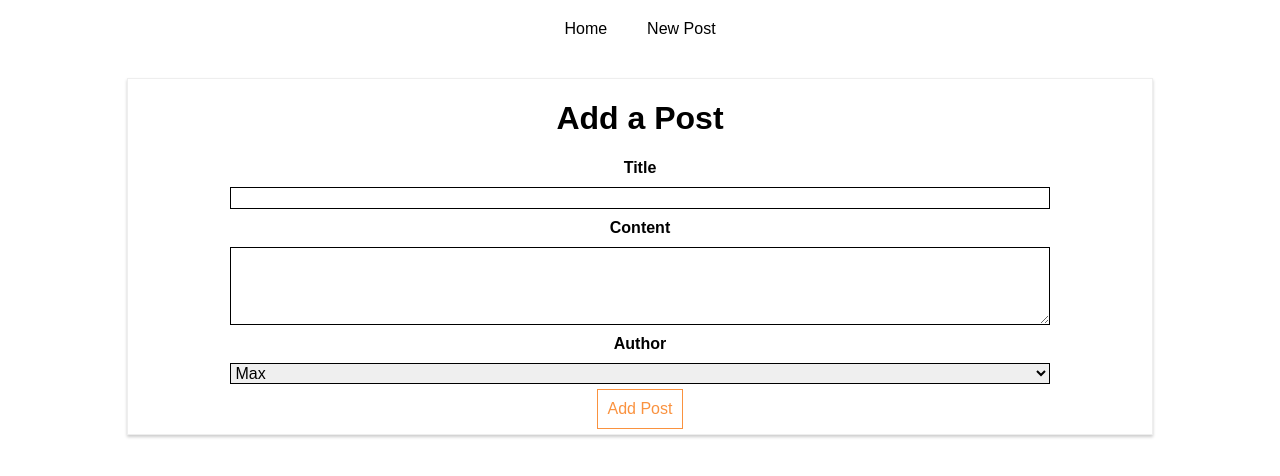
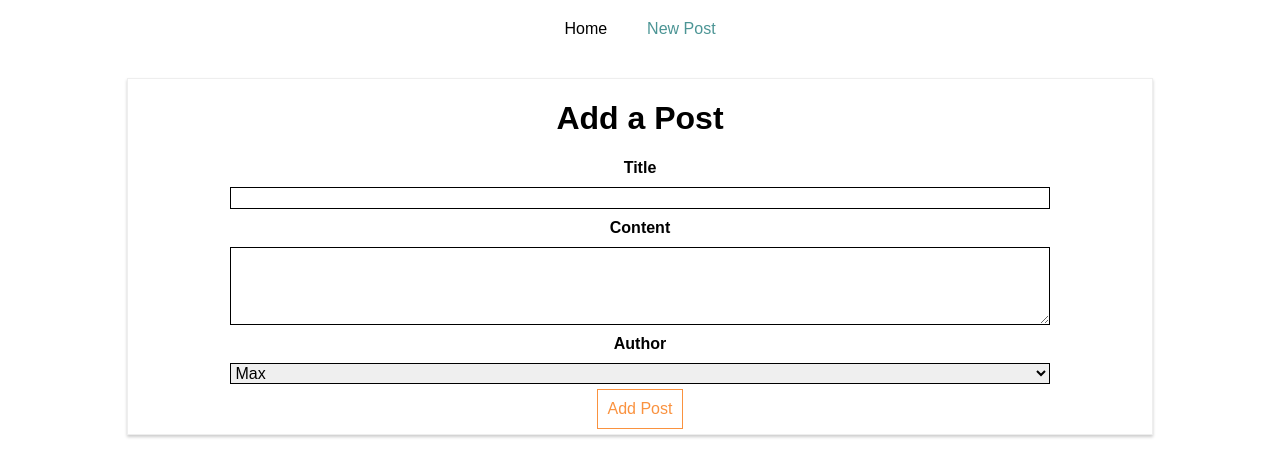
Before and after one commit to Jaman-dedy/react-http, a React (Create React App) app: page /new-post in a window 1280 px wide. Shown: the top 476 px of the page. Built offline with nearby package versions, Linux system fonts and the light colour scheme.

Commit message:
active router

```diff
--- a/src/containers/Blog/Blog.css
+++ b/src/containers/Blog/Blog.css
@@ -1,4 +1,3 @@
-
 .Blog ul {
   list-style: none;
   margin: 0;
@@ -15,6 +14,7 @@
   color: black;
 }
 .Blog a:hover,
-.Blog a:active {
-  color: darkslategrey;
+.Blog a:active,
+.Blog a.active {
+  color: rgb(76, 149, 149);
 }
--- a/src/containers/Blog/Blog.js
+++ b/src/containers/Blog/Blog.js
@@ -1,6 +1,6 @@
 import React, { Component } from "react";
 import Posts from "./Posts/Posts";
-import { Route, Link } from "react-router-dom";
+import { Route, NavLink } from "react-router-dom";
 
 import "./Blog.css";
 import NewPost from "./NewPost/NewPost";
@@ -14,11 +14,21 @@ class Blog extends Component {
             <ul>
               <li>
                 {" "}
-                <Link to="/">Home</Link>{" "}
+                <NavLink
+                  to="/"
+                  exact
+                  // activeClassName="my-active"
+                  // activeStyle={{
+                  //   color: "#fa923",
+                  //   textDecoration: "underline"
+                  // }}
+                >
+                  Home
+                </NavLink>{" "}
               </li>
               <li>
                 {" "}
-                <Link to="/new-post">New Post</Link>
+                <NavLink to="/new-post">New Post</NavLink>
               </li>
             </ul>
           </nav>
```
